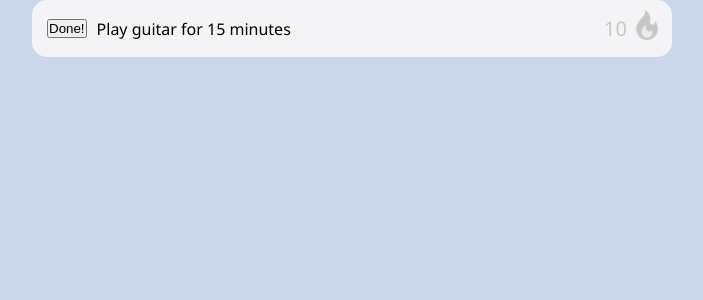
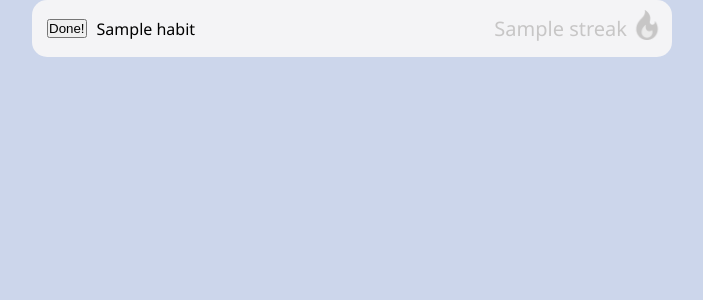
Before and after one commit to LiyuGT/HabitHero, a Flask app: template flask_app/templates/habits.html in a window 1280 px wide. Shown: the part 45-345 px from the top of the page, without its empty margins (288-991 px from the left). Run offline with Flask 3, Linux system fonts and the light colour scheme; the template is opened without the code that fills it: most values are stand-ins (such as "Sample title", 1, 10 or a date in 2020); parts of the project's set-up code (start-up, migrations or seed data) failed here and were passed over.

Commit message:
add for each loop in habits page to display habits

```diff
--- a/flask_app/main.py
+++ b/flask_app/main.py
@@ -10,7 +10,7 @@ from flask_socketio import SocketIO, join_room
 from models import User as User
 from models import Note as Note
 from models import Comment as Comment
-from models import Project as Project
+from models import Habit as Habit
 from models import Task as Task
 from forms import RegisterForm, LoginForm, CommentForm
 #*/
--- a/flask_app/models.py
+++ b/flask_app/models.py
@@ -63,13 +63,15 @@ class Habit(db.Model):
     id = db.Column("id", db.Integer, primary_key=True)
     user_id = db.Column(db.Integer, db.ForeignKey("user.id"), nullable=False)
     title = db.Column("title", db.String(200), nullable=False)
+    streak = db.Column("streak", db.Integer, nullable=False)
     created = db.Column("created", db.String(50), nullable=False)
     # tasks = db.relationship("Task", backref="projects", cascade="all, delete", lazy=True)
 
     def __init__(self, title, created, user_id):
         self.title = title
+        self.streak = 0
         self.created = created
-        self.user_id = user_id
+        # self.user_id = user_id
 
 
 # - User / Project / Tasks -
--- a/flask_app/templates/habits.html
+++ b/flask_app/templates/habits.html
@@ -16,15 +16,26 @@
         <img id="profilePicture" alt="profile picture" src="static/images/flame_colored.png">
     </header>
     <main>
+        {% for habit in habits %}
             <div class="habitItem">
                 <button>Done!</button>
-            <p>Play guitar for 15 minutes</p>
+                <p>{{ habit.title }}</p>
                 <div class="spacer"></div>
                 <div class="streak">
-                <p>10</p>
+                    <p>{{ habit.streak }}</p>
                     <img src="static/images/flame_grayscale.png">
                 </div>
-        </div>
+            <!-- </div>
+
+                    <p class="ptitle">
+                        <a class="plink" href="{{ url_for('project_overview', project_id=project.id) }}">
+                            {{ project.title }}
+                        </a>
+                    </p>
+                </b>
+            </div> -->
+        {% endfor %}
+
     </main>
 </body>
 </html>
```
Also changed, not shown: instance/flask_habit_app.db. Lines whose indentation alone changed are shown as unchanged.
